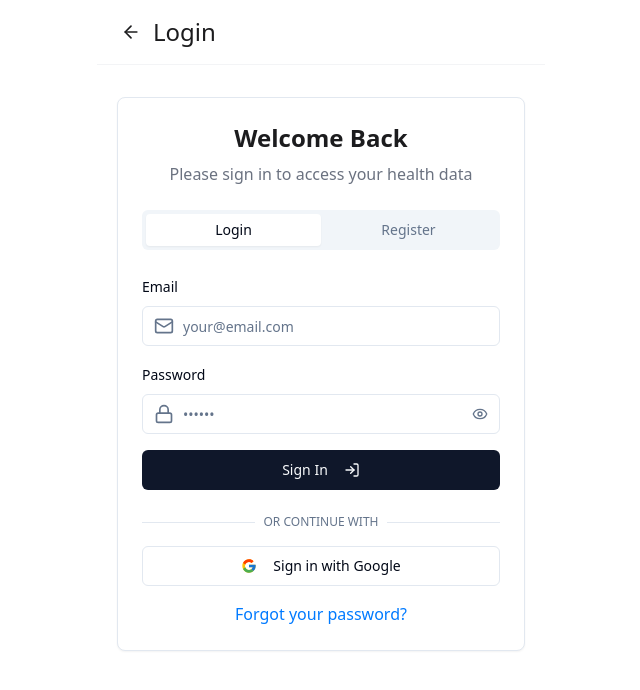
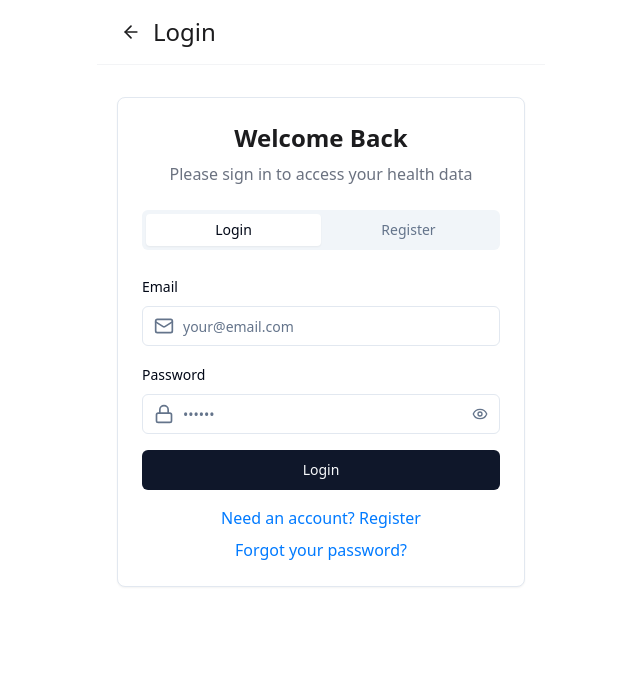
Before and after one commit to Rammanobi/playful-component-lab, a React (Vite) app: page /auth in a window 1280 px wide. Shown: the top 690 px of the page, without its empty margins (319-959 px from the left). Built offline with nearby package versions, Linux system fonts and the light colour scheme.

Commit message:
Fix: Resolve build error

```diff
--- a/src/components/auth/LoginForm.tsx
+++ b/src/components/auth/LoginForm.tsx
@@ -19,7 +19,7 @@ export const loginFormSchema = z.object({
 });
 
 type LoginFormProps = {
-  setIsLogin: (value: boolean) => void;
+  setIsLogin?: (value: boolean) => void;
   setIsForgotPassword: (value: boolean) => void;
 };
 
@@ -92,12 +92,14 @@ const LoginForm = ({ setIsLogin, setIsForgotPassword }: LoginFormProps) => {
       </Form>
 
       <div className="mt-4 text-center space-y-2">
+        {setIsLogin && (
           <button
             onClick={() => setIsLogin(false)}
             className="text-app-blue hover:underline focus:outline-none"
           >
             Need an account? Register
           </button>
+        )}
 
         <div>
           <button
--- a/src/components/auth/RegisterForm.tsx
+++ b/src/components/auth/RegisterForm.tsx
@@ -17,9 +17,10 @@ import {
 import { Input } from '@/components/ui/input';
 import { saveUserCredentials, getUserCredentials } from '@/lib/storage/auth';
 import { loginFormSchema } from './LoginForm';
+import FormFieldWithIcon from './FormFieldWithIcon';
 
 type RegisterFormProps = {
-  setIsLogin: (value: boolean) => void;
+  setIsLogin?: (value: boolean) => void;
 };
 
 const RegisterForm = ({ setIsLogin }: RegisterFormProps) => {
@@ -52,7 +53,9 @@ const RegisterForm = ({ setIsLogin }: RegisterFormProps) => {
       });
 
       toast.success("Account created successfully");
+      if (setIsLogin) {
         setIsLogin(true);
+      }
     } catch (error) {
       console.error('Registration error:', error);
       toast.error("Registration failed");
@@ -65,38 +68,21 @@ const RegisterForm = ({ setIsLogin }: RegisterFormProps) => {
     <>
       <Form {...form}>
         <form onSubmit={form.handleSubmit(onSubmit)} className="space-y-4">
-          <FormField
-            control={form.control}
+          <FormFieldWithIcon
+            form={form}
             name="email"
-            render={({ field }) => (
-              <FormItem>
-                <FormLabel>Email</FormLabel>
-                <FormControl>
-                  <div className="relative">
-                    <Mail className="absolute left-3 top-2.5 h-5 w-5 text-muted-foreground" />
-                    <Input placeholder="your@email.com" className="pl-10" {...field} />
-                  </div>
-                </FormControl>
-                <FormMessage />
-              </FormItem>
-            )}
+            label="Email"
+            placeholder="your@email.com"
+            Icon={Mail}
           />
 
-          <FormField
-            control={form.control}
+          <FormFieldWithIcon
+            form={form}
             name="password"
-            render={({ field }) => (
-              <FormItem>
-                <FormLabel>Password</FormLabel>
-                <FormControl>
-                  <div className="relative">
-                    <Lock className="absolute left-3 top-2.5 h-5 w-5 text-muted-foreground" />
-                    <Input type="password" placeholder="••••••" className="pl-10" {...field} />
-                  </div>
-                </FormControl>
-                <FormMessage />
-              </FormItem>
-            )}
+            label="Password"
+            placeholder="••••••"
+            type="password"
+            Icon={Lock}
           />
 
           <Button type="submit" className="w-full" disabled={isLoading}>
@@ -105,6 +91,7 @@ const RegisterForm = ({ setIsLogin }: RegisterFormProps) => {
         </form>
       </Form>
 
+      {setIsLogin && (
         <div className="mt-4 text-center">
           <button
             onClick={() => setIsLogin(true)}
@@ -113,6 +100,7 @@ const RegisterForm = ({ setIsLogin }: RegisterFormProps) => {
             Already have an account? Login
           </button>
         </div>
+      )}
     </>
   );
 };
--- a/src/components/auth/SupabaseLoginForm.tsx
+++ b/src/components/auth/SupabaseLoginForm.tsx
@@ -3,25 +3,27 @@ import React, { useState } from 'react';
 import { z } from 'zod';
 import { useForm } from 'react-hook-form';
 import { zodResolver } from '@hookform/resolvers/zod';
-import { Mail, Lock, LogIn } from 'lucide-react';
+import { toast } from 'sonner';
+import { Mail, Lock } from 'lucide-react';
 import { Button } from '@/components/ui/button';
 import {
   Form,
+  FormControl,
+  FormField,
+  FormItem,
+  FormLabel,
+  FormMessage,
 } from '@/components/ui/form';
-import FormFieldWithIcon from './FormFieldWithIcon';
+import { Input } from '@/components/ui/input';
+import { supabase } from '@/integrations/supabase/client';
 import { useAuth } from '@/contexts/AuthContext';
-import { Separator } from '@/components/ui/separator';
 
-const loginFormSchema = z.object({
+export const loginFormSchema = z.object({
   email: z.string().email({ message: "Please enter a valid email address" }),
   password: z.string().min(6, { message: "Password must be at least 6 characters" }),
 });
 
-type LoginFormProps = {
-  setIsForgotPassword: (value: boolean) => void;
-};
-
-const LoginForm = ({ setIsForgotPassword }: LoginFormProps) => {
+const SupabaseLoginForm = ({ setIsForgotPassword }: { setIsForgotPassword: (value: boolean) => void }) => {
   const { signIn, signInWithGoogle } = useAuth();
   const [isLoading, setIsLoading] = useState(false);
 
@@ -40,19 +42,18 @@ const LoginForm = ({ setIsForgotPassword }: LoginFormProps) => {
       await signIn(values.email, values.password);
     } catch (error) {
       console.error('Authentication error:', error);
+      // Error is handled in signIn function
     } finally {
       setIsLoading(false);
     }
   };
 
   const handleGoogleSignIn = async () => {
-    setIsLoading(true);
     try {
       await signInWithGoogle();
     } catch (error) {
-      console.error('Google authentication error:', error);
-    } finally {
-      setIsLoading(false);
+      console.error('Google signin error:', error);
+      // Error is handled in signInWithGoogle function
     }
   };
 
@@ -60,59 +61,82 @@ const LoginForm = ({ setIsForgotPassword }: LoginFormProps) => {
     <>
       <Form {...form}>
         <form onSubmit={form.handleSubmit(onSubmit)} className="space-y-4">
-          <FormFieldWithIcon
-            form={form}
+          <FormField
+            control={form.control}
             name="email"
-            label="Email"
-            placeholder="your@email.com"
-            Icon={Mail}
+            render={({ field }) => (
+              <FormItem>
+                <FormLabel>Email</FormLabel>
+                <FormControl>
+                  <div className="relative">
+                    <Mail className="absolute left-3 top-2.5 h-5 w-5 text-muted-foreground" />
+                    <Input placeholder="your@email.com" className="pl-10" {...field} />
+                  </div>
+                </FormControl>
+                <FormMessage />
+              </FormItem>
+            )}
           />
 
-          <FormFieldWithIcon
-            form={form}
+          <FormField
+            control={form.control}
             name="password"
-            label="Password"
-            placeholder="••••••"
-            type="password"
-            Icon={Lock}
+            render={({ field }) => (
+              <FormItem>
+                <FormLabel>Password</FormLabel>
+                <FormControl>
+                  <div className="relative">
+                    <Lock className="absolute left-3 top-2.5 h-5 w-5 text-muted-foreground" />
+                    <Input type="password" placeholder="••••••" className="pl-10" {...field} />
+                  </div>
+                </FormControl>
+                <FormMessage />
+              </FormItem>
+            )}
           />
 
           <Button type="submit" className="w-full" disabled={isLoading}>
-            {isLoading ? "Signing in..." : "Sign In"}
-            <LogIn className="ml-2 h-4 w-4" />
+            {isLoading ? "Processing..." : "Login"}
+          </Button>
+
+          <div className="relative my-4">
+            <div className="absolute inset-0 flex items-center">
+              <span className="w-full border-t border-gray-300"></span>
+            </div>
+            <div className="relative flex justify-center text-xs uppercase">
+              <span className="bg-background px-2 text-muted-foreground">Or continue with</span>
+            </div>
+          </div>
+
+          <Button
+            type="button"
+            variant="outline"
+            className="w-full"
+            onClick={handleGoogleSignIn}
+          >
+            <svg className="mr-2 h-4 w-4" viewBox="0 0 24 24">
+              <path
+                d="M22.56 12.25c0-.78-.07-1.53-.2-2.25H12v4.26h5.92c-.26 1.37-1.04 2.53-2.21 3.31v2.77h3.57c2.08-1.92 3.28-4.74 3.28-8.09z"
+                fill="#4285F4"
+              />
+              <path
+                d="M12 23c2.97 0 5.46-.98 7.28-2.66l-3.57-2.77c-.98.66-2.23 1.06-3.71 1.06-2.86 0-5.29-1.93-6.16-4.53H2.18v2.84C3.99 20.53 7.7 23 12 23z"
+                fill="#34A853"
+              />
+              <path
+                d="M5.84 14.09c-.22-.66-.35-1.36-.35-2.09s.13-1.43.35-2.09V7.07H2.18C1.43 8.55 1 10.22 1 12s.43 3.45 1.18 4.93l2.85-2.22.81-.62z"
+                fill="#FBBC05"
+              />
+              <path
+                d="M12 5.38c1.62 0 3.06.56 4.21 1.64l3.15-3.15C17.45 2.09 14.97 1 12 1 7.7 1 3.99 3.47 2.18 7.07l3.66 2.84c.87-2.6 3.3-4.53 6.16-4.53z"
+                fill="#EA4335"
+              />
+              <path d="M1 1h22v22H1z" fill="none" />
+            </svg>
+            Google
           </Button>
         </form>
       </Form>
-
-      <div className="mt-6">
-        <div className="relative">
-          <div className="absolute inset-0 flex items-center">
-            <Separator />
-          </div>
-          <div className="relative flex justify-center text-xs uppercase">
-            <span className="bg-background px-2 text-muted-foreground">
-              Or continue with
-            </span>
-          </div>
-        </div>
-
-        <div className="mt-4">
-          <Button
-            variant="outline"
-            className="w-full"
-            onClick={handleGoogleSignIn}
-            disabled={isLoading}
-          >
-            <svg className="mr-2 h-4 w-4" xmlns="http://www.w3.org/2000/svg" viewBox="0 0 48 48">
-              <path fill="#FFC107" d="M43.611,20.083H42V20H24v8h11.303c-1.649,4.657-6.08,8-11.303,8c-6.627,0-12-5.373-12-12c0-6.627,5.373-12,12-12c3.059,0,5.842,1.154,7.961,3.039l5.657-5.657C34.046,6.053,29.268,4,24,4C12.955,4,4,12.955,4,24c0,11.045,8.955,20,20,20c11.045,0,20-8.955,20-20C44,22.659,43.862,21.35,43.611,20.083z" />
-              <path fill="#FF3D00" d="M6.306,14.691l6.571,4.819C14.655,15.108,18.961,12,24,12c3.059,0,5.842,1.154,7.961,3.039l5.657-5.657C34.046,6.053,29.268,4,24,4C16.318,4,9.656,8.337,6.306,14.691z" />
-              <path fill="#4CAF50" d="M24,44c5.166,0,9.86-1.977,13.409-5.192l-6.19-5.238C29.211,35.091,26.715,36,24,36c-5.202,0-9.619-3.317-11.283-7.946l-6.522,5.025C9.505,39.556,16.227,44,24,44z" />
-              <path fill="#1976D2" d="M43.611,20.083H42V20H24v8h11.303c-0.792,2.237-2.231,4.166-4.087,5.571c0.001-0.001,0.002-0.001,0.003-0.002l6.19,5.238C36.971,39.205,44,34,44,24C44,22.659,43.862,21.35,43.611,20.083z" />
-            </svg>
-            Sign in with Google
-          </Button>
-        </div>
-      </div>
 
       <div className="mt-4 text-center">
         <button
@@ -126,4 +150,4 @@ const LoginForm = ({ setIsForgotPassword }: LoginFormProps) => {
   );
 };
 
-export default LoginForm;
+export default SupabaseLoginForm;
--- a/src/pages/Auth.tsx
+++ b/src/pages/Auth.tsx
@@ -4,8 +4,8 @@ import { useNavigate } from 'react-router-dom';
 import Header from '@/components/layout/Header';
 import { Tabs, TabsContent, TabsList, TabsTrigger } from "@/components/ui/tabs";
 import { Card, CardContent } from "@/components/ui/card";
-import LoginForm from '@/components/auth/SupabaseLoginForm';
-import RegisterForm from '@/components/auth/SupabaseRegisterForm';
+import LoginForm from '@/components/auth/LoginForm';
+import RegisterForm from '@/components/auth/RegisterForm';
 import ForgotPasswordForm from '@/components/auth/ForgotPasswordForm';
 import ResetPasswordForm from '@/components/auth/ResetPasswordForm';
 import { useAuth } from '@/contexts/AuthContext';
@@ -67,11 +67,20 @@ const Auth = () => {
         </TabsList>
 
         <TabsContent value="login">
-          <LoginForm setIsForgotPassword={setIsForgotPassword} />
+          <LoginForm
+            setIsLogin={setIsLogin => {
+              setActiveTab(setIsLogin ? "login" : "register");
+            }}
+            setIsForgotPassword={setIsForgotPassword}
+          />
         </TabsContent>
 
         <TabsContent value="register">
-          <RegisterForm />
+          <RegisterForm
+            setIsLogin={setIsLogin => {
+              setActiveTab(setIsLogin ? "login" : "register");
+            }}
+          />
         </TabsContent>
       </Tabs>
     );
```
Lines whose indentation alone changed are shown as unchanged.
